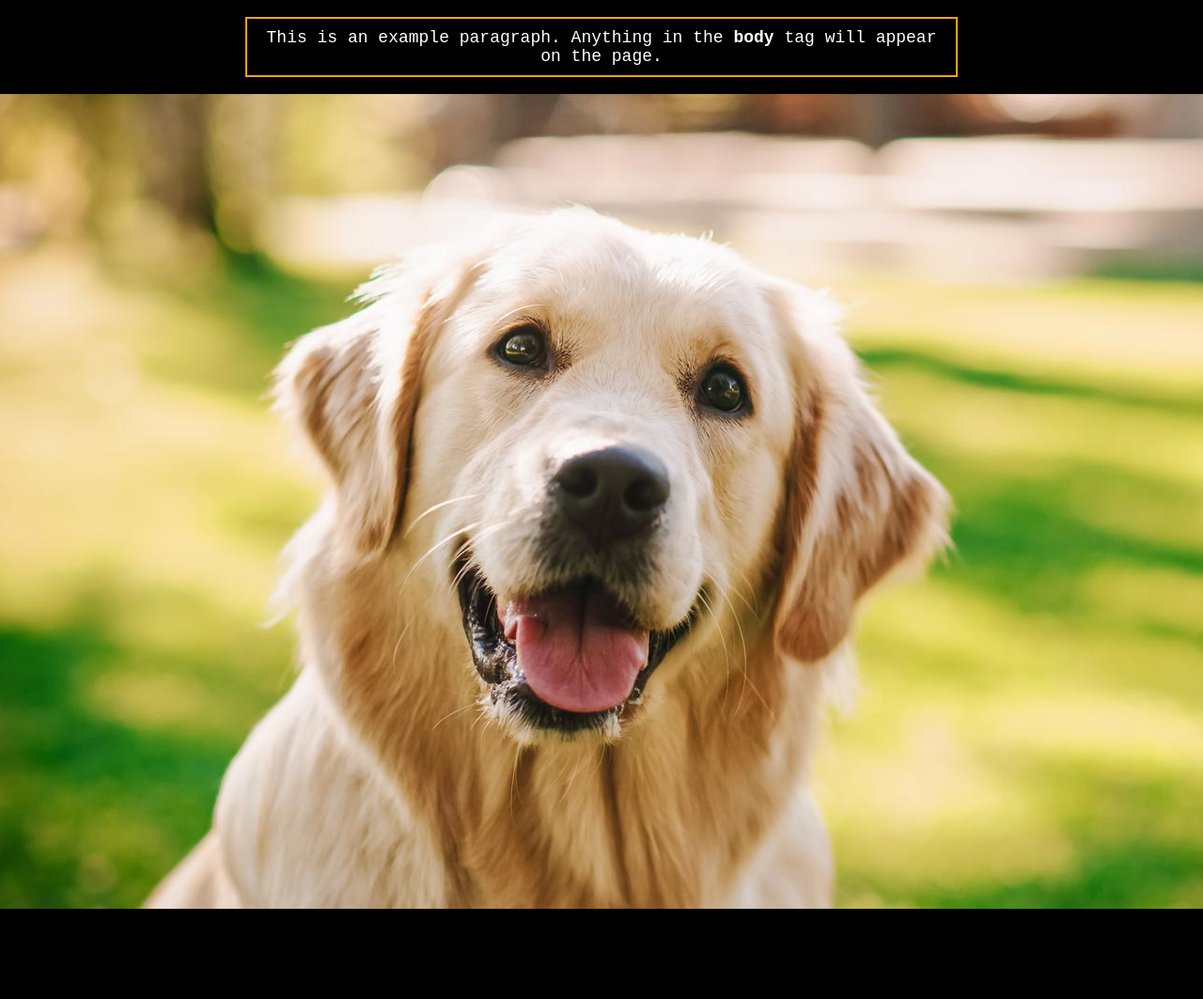
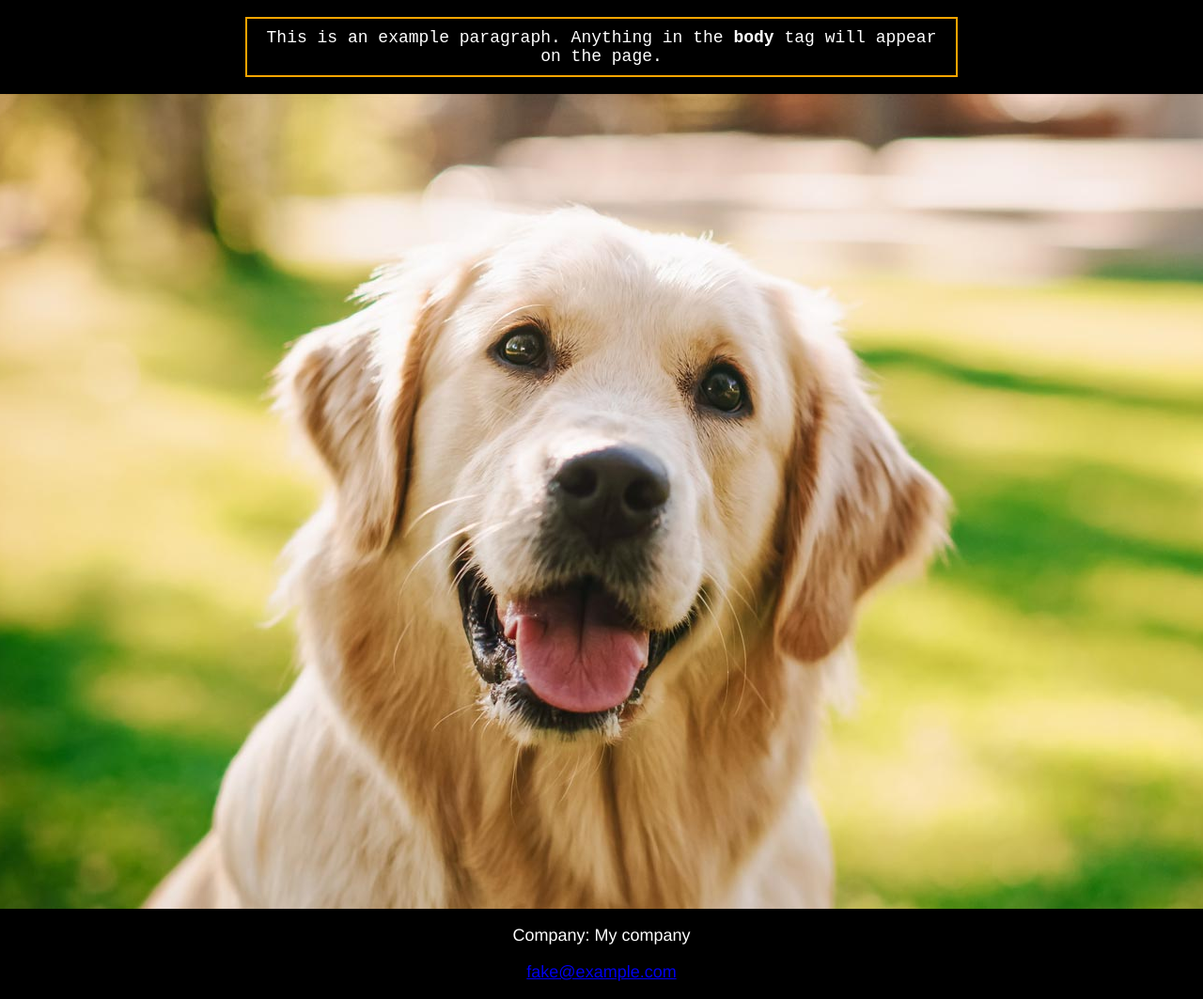
Before and after one commit to cesarwebhunter/Exercise_Unit5_website, a plain HTML site: page index.html in a window 1280 px wide. Shown: the whole page at 94% size. Before the commit the page ends 975 px from the top, so only its background shows below. Drawn offline with Linux system fonts and the light colour scheme.

Commit message:
Contact information

```diff
--- a/index.html
+++ b/index.html
@@ -11,5 +11,9 @@
     <div id="dog">
         <img src="dog.jpg" alt="Es una imagen de un perro">
     </div>
+    <footer id="footer">
+        <p>Company: My company</p>
+        <p><a href="mailto:fake@example.com">fake@example.com</a></p>
+    </footer>
 </body>
 </html>
--- a/styles.css
+++ b/styles.css
@@ -15,3 +15,9 @@ body{
     display: flex;
     justify-content: center;
 }
+p{
+    color: white;
+    text-align: center;
+    font-size: large;
+    font-family: 'Franklin Gothic Medium', 'Arial Narrow', Arial, sans-serif;
+}
```
